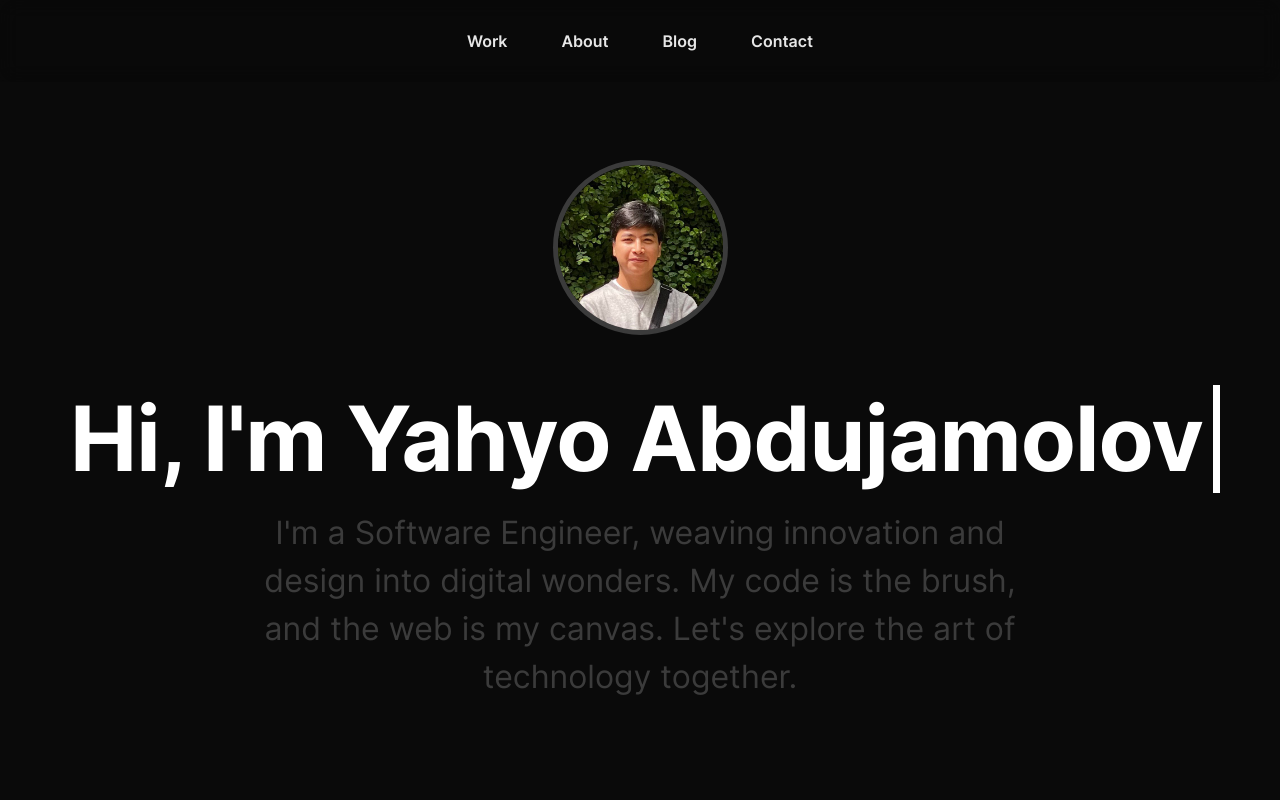
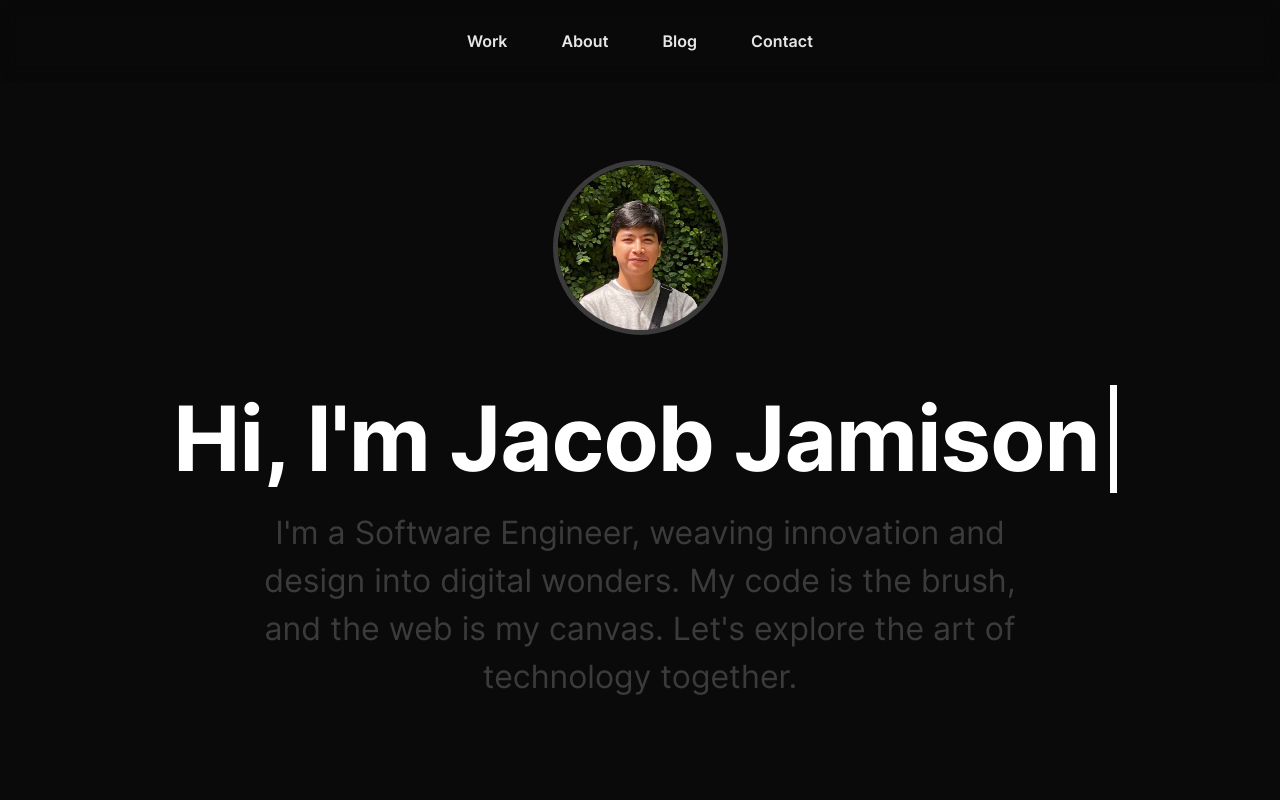
Before and after one commit to abdujamolyehya/portfolio-client, a Next.js app: page / in a window 1280 px wide. Shown: the top 800 px of the page. Built offline with nearby package versions, Linux system fonts and the light colour scheme.

Commit message:
changed the main name

```diff
--- a/src/components/Main/Main.jsx
+++ b/src/components/Main/Main.jsx
@@ -24,7 +24,7 @@ export default function Main() {
           <div className="flex flex-col items-center gap-[16px] ">
             <div className="text-center">
               <h1 className="inter700 text-[90px] mobile:text-[28px] medium:text-[50px] leading-[120%] tracking-[-0.9px] text-white title">
-                Hi, I&apos;m Yahyo Abdujamolov
+                Hi, I&apos;m Jacob Jamison
               </h1>
             </div>
             <h2
--- a/src/style/main.scss
+++ b/src/style/main.scss
@@ -57,7 +57,7 @@
     white-space: nowrap;
     overflow: hidden;
     animation:
-        typing 2s steps(22),
+        typing 2s steps(17),
         cursor .4s step-end infinite alternate;
 }
 
```
